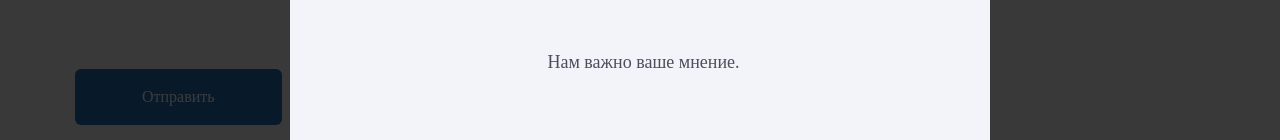
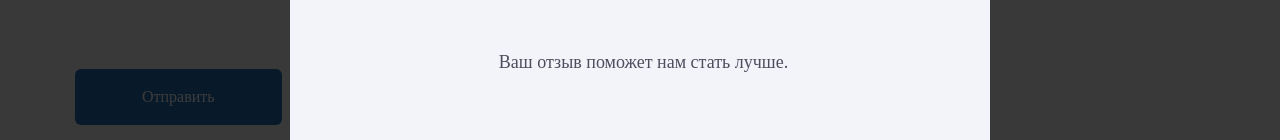
Before and after one commit to Tronenko1995/cv-question, a website: page index.html in a window 1280 px wide. Both pictures are taken after typing "Sample" into the empty fields and a click on the button "Отправить". Shown: the part 1423-1563 px from the top of the page. Drawn offline with nearby package versions, Linux system fonts and the light colour scheme; a web font is replaced by a local one.

Commit message:
cv-question work 19.11.2020

```diff
--- a/index.html
+++ b/index.html
@@ -135,7 +135,7 @@
 <div id="thanks" class="thanks mfp-hide">
     <div class="thanks__svg svg-smile"></div>
     <p class="thanks__title">Спасибо, что уделили время.</p>
-    <p class="thanks__text">Нам важно ваше мнение.</p>
+    <p class="thanks__text">Ваш отзыв поможет нам стать лучше.</p>
 </div>
 
 </div>
```
